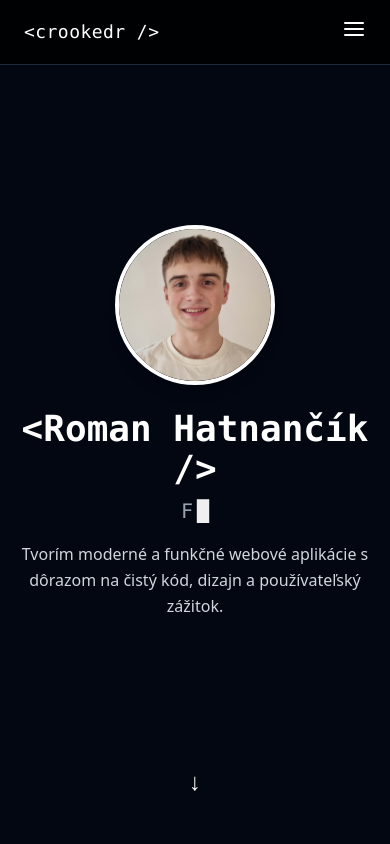
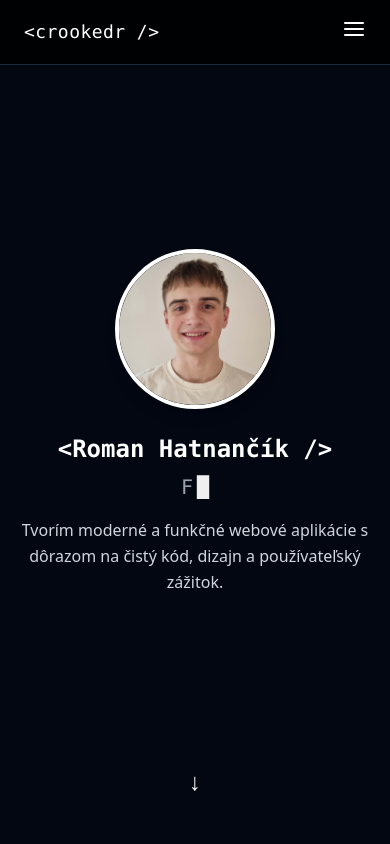
Before and after one commit to crookedr/aboutme, a Next.js app: page / in a window 390 px wide. Shown: the top 844 px of the page. Built offline with nearby package versions, Linux system fonts and the light colour scheme.

Commit message:
Update Hero.tsx - responsible name for phones

```diff
--- a/src/app/components/Hero.tsx
+++ b/src/app/components/Hero.tsx
@@ -63,7 +63,7 @@ export default function Hero() {
         transition={{ duration: 0.6 }}
       />
 
-      <h1 className="text-4xl md:text-5xl font-bold mb-2 text-white font-mono">
+      <h1 className="text-2xl sm:text-4xl md:text-5xl font-bold mb-2 text-white font-mono whitespace-nowrap overflow-hidden">
         {name}
         {name.length < nameText.length && (
           <span className="ml-1 animate-pulse text-white font-bold">█</span>
```
